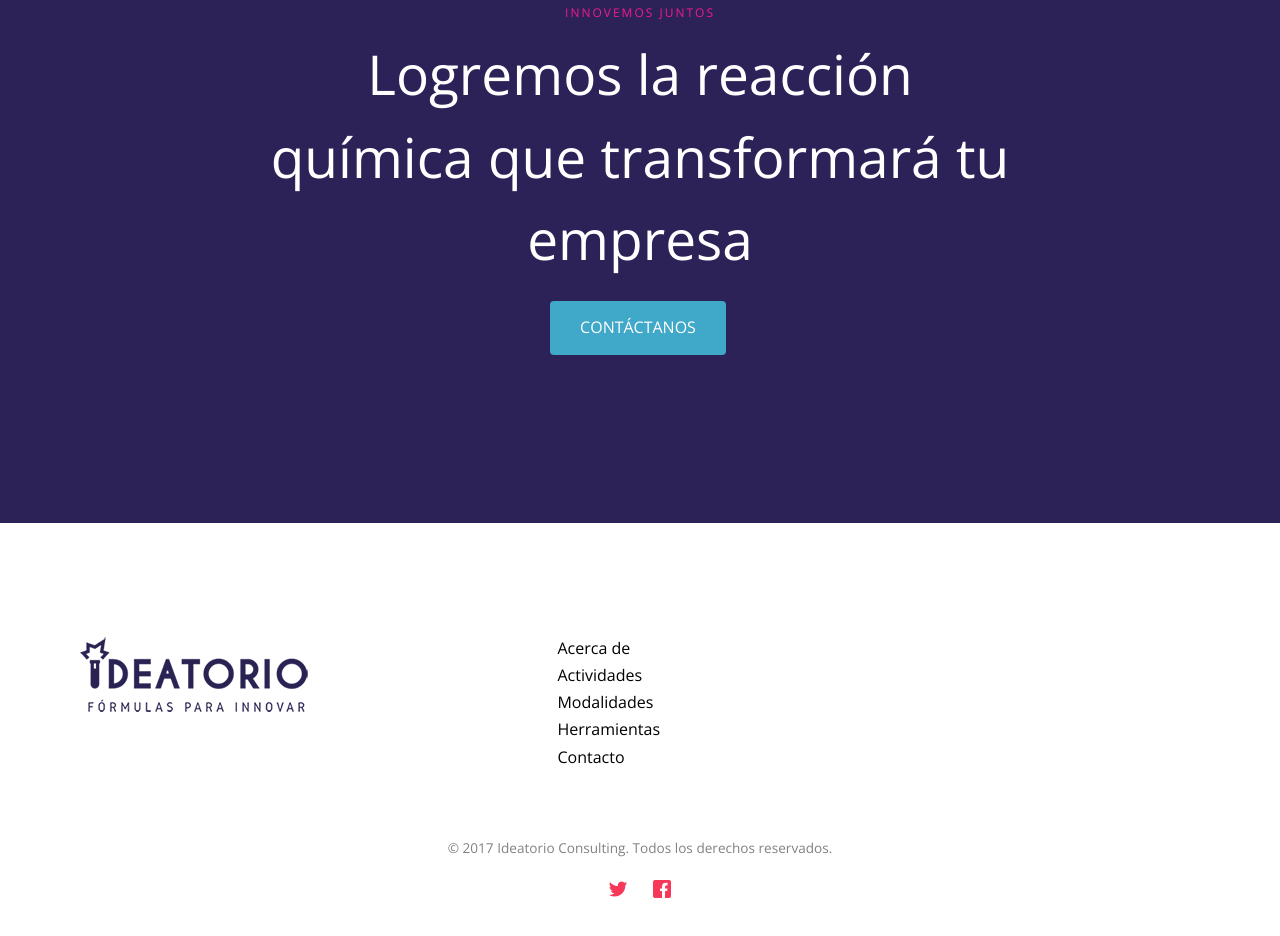
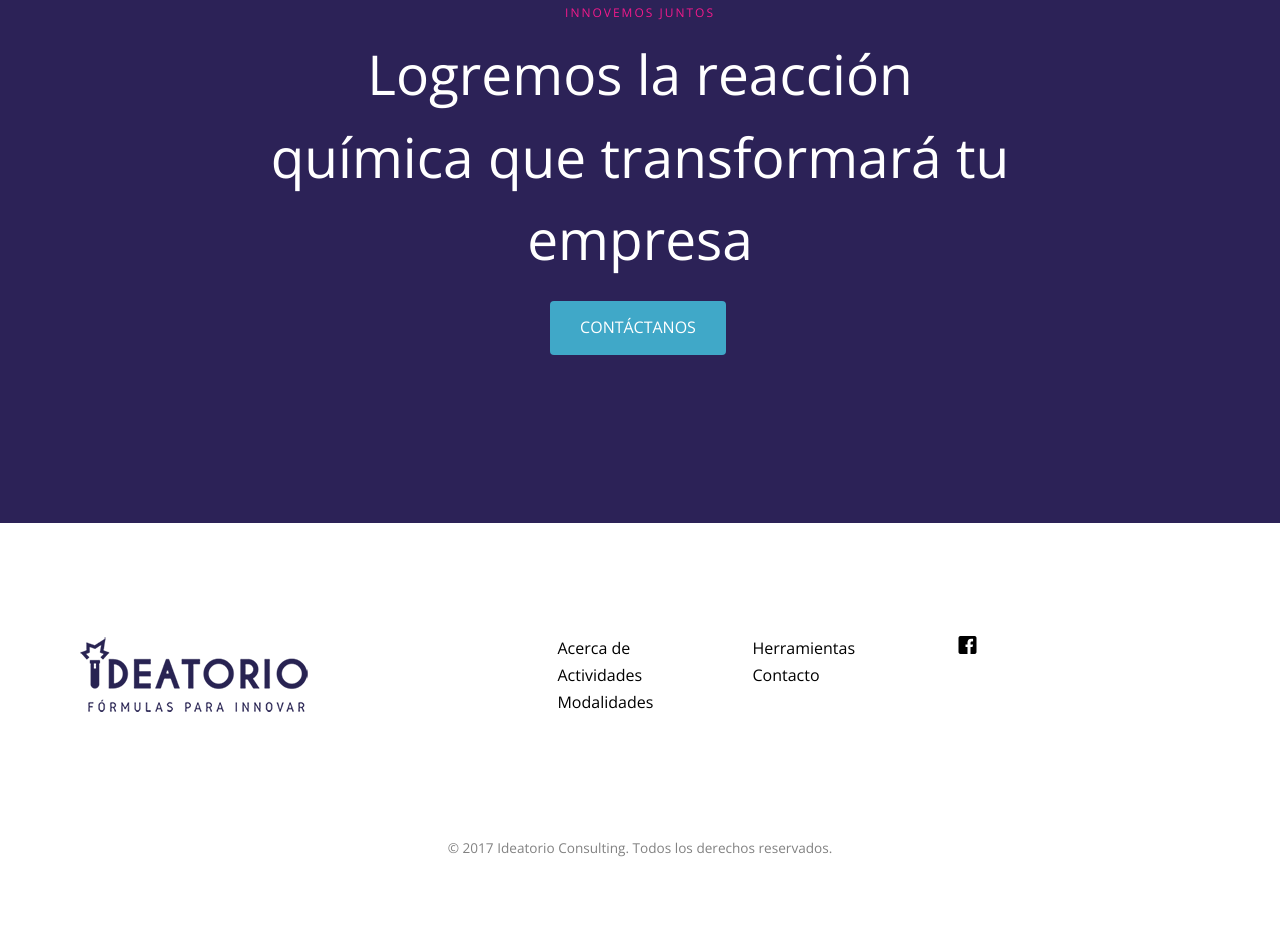
Before and after one commit to giomv/ideatorio-landing, a plain HTML site: page index.html in a window 1280 px wide. Shown: the part 4064-5000 px from the top of the page. Drawn offline with nearby package versions, Linux system fonts and the light colour scheme; files whose address does not match are found by name.

Commit message:
Nuevo Favicon y links sociales corregidos

```diff
--- a/index.html
+++ b/index.html
@@ -386,29 +386,22 @@
 						<li><a href="about.html">Acerca de</a></li>
 						<li><a href="#fh5co-project">Actividades</a></li>
 						<li><a href="#fh5co-blog">Modalidades</a></li>
-						<li><a href="#fh5co-services">Herramientas</a></li>
-						<li><a href="#contact.html">Contacto</a></li>
 					</ul>
 				</div>
 
 				<div class="col-md-2 col-sm-4 col-xs-6 col-md-push-1 ">
-					<!--  <ul class="fh5co-footer-links">
-						<li><a href="#">Shop</a></li>
-						<li><a href="#">Privacy</a></li>
-						<li><a href="#">Testimonials</a></li>
-						<li><a href="#">Handbook</a></li>
-						<li><a href="#">Held Desk</a></li>
-					</ul> -->
+					<ul class="fh5co-footer-links">
+						<li><a href="#fh5co-services">Herramientas</a></li>
+						<li><a href="contact.html">Contacto</a></li>
+					</ul>
 				</div>
 
 				<div class="col-md-2 col-sm-4 col-xs-6 col-md-push-1 ">
-					<!-- <ul class="fh5co-footer-links">
-						<li><a href="#">Find Designers</a></li>
-						<li><a href="#">Find Developers</a></li>
-						<li><a href="#">Teams</a></li>
-						<li><a href="#">Advertise</a></li>
-						<li><a href="#">API</a></li>
-					</ul> -->
+					<ul class="fh5co-footer-links">
+						<ul class="fh5co-social-icons">
+							<li><a href="https://www.facebook.com/IdeatorioConsulting/" target="_blank"><i class="icon-facebook"></i></a></li>
+						</ul>
+					</ul>
 				</div>
 			</div>
 
@@ -419,10 +412,9 @@
 						<!-- <small class="block">Designed by <a href="http://gettemplates.co/" target="_blank">GetTemplates.co</a> Demo Images: <a href="http://pixeden.com/" target="_blank">Pixeden</a> &amp; <a href="http://unsplash.com/" target="_blank">Unsplash</a></small> -->
 					</p>
 					<p>
-						<ul class="fh5co-social-icons">
-							<li><a href="https://twitter.com/BarAppDelivery"><i class="icon-twitter"></i></a></li>
-							<li><a href="https://www.facebook.com/BarAppDelivery"><i class="icon-facebook"></i></a></li>
-						</ul>
+					<!-- 	<ul class="fh5co-social-icons">
+							<li><a href="https://www.facebook.com/IdeatorioConsulting/" target="_blank"><i class="icon-facebook"></i></a></li>
+						</ul> -->
 					</p>
 				</div>
 			</div>
```
Also changed, not shown: about.html (+14 -22 lines), contact.html (+15 -22 lines), images/favicon.ico.
